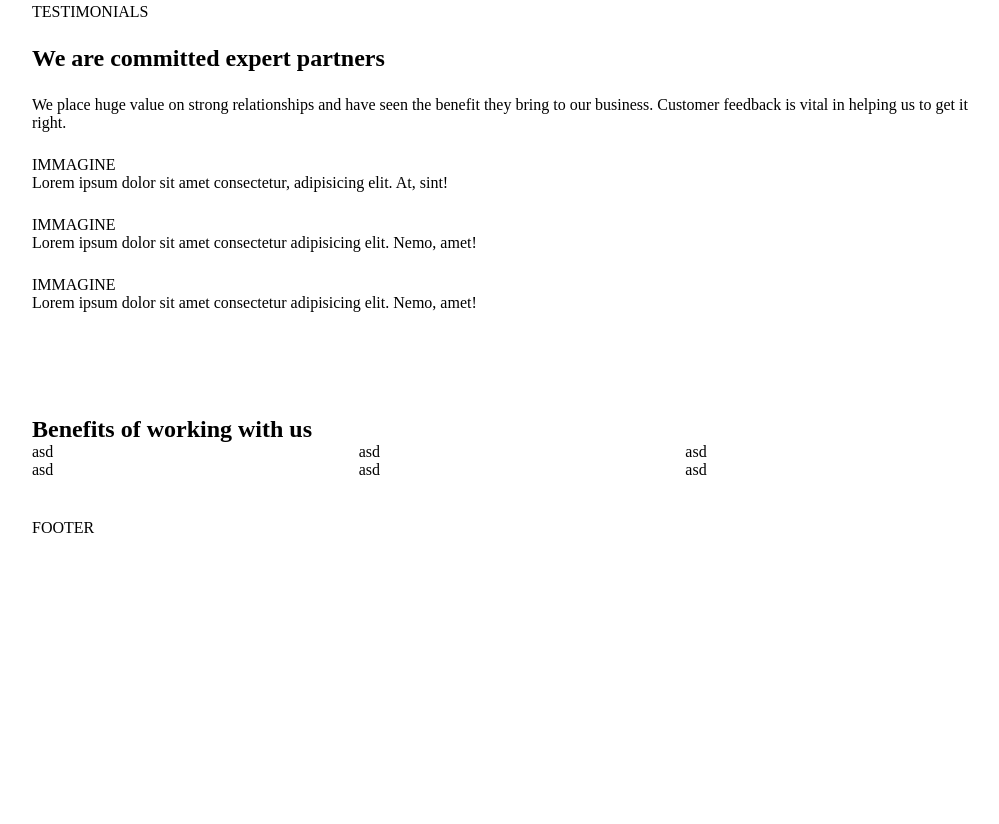
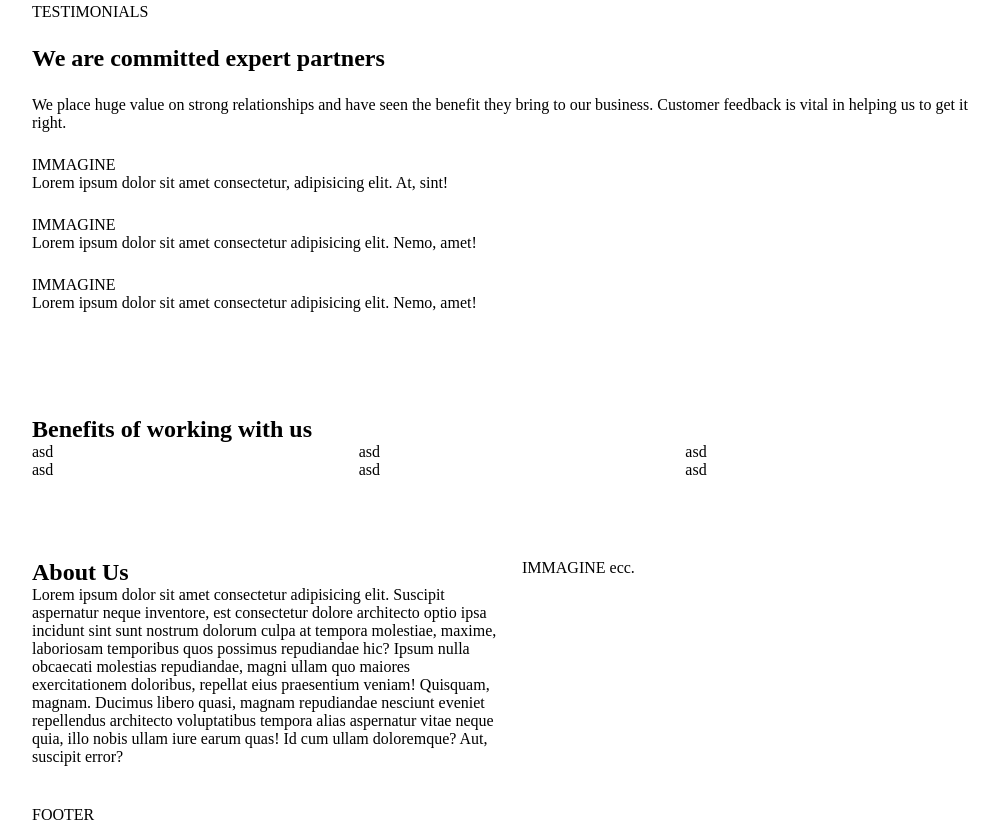
Before and after one commit to danieleangeletti/htmlcss-responsive-layout, a plain HTML site: page index.html in a window 1280 px wide. Shown: the part 363-1187 px from the top of the page, without its empty margins (128-1127 px from the left). Before the commit the page ends 900 px from the top, so only its background shows below. Drawn offline with Linux system fonts and the light colour scheme.

Commit message:
struttura quinta sezione completata

```diff
--- a/css/style.css
+++ b/css/style.css
@@ -115,6 +115,10 @@ main > section {
     #fourth-section .my-col-100 {
         width: calc(50% - 20px);
     }
+
+    #fifth-section .my-col-100 {
+        width: calc(50% - 20px);
+    }
 }
 
 /*
@@ -144,4 +148,8 @@ main > section {
     #fourth-section .my-col-100 {
         width: calc((100% / 3) - 20px);
     }
+
+    #fifth-section .my-col-100 {
+        width: calc(50% - 20px);
+    }
 }
--- a/index.html
+++ b/index.html
@@ -156,6 +156,27 @@
                 </div>
             </section>
 
+            <section id="fifth-section">
+                <div class="container">
+                    <div class="my-row">
+                        <div class="my-col-100">
+                            <h2>
+                                About Us
+                            </h2>
+
+                            <p>
+                                Lorem ipsum dolor sit amet consectetur adipisicing elit. Suscipit aspernatur neque inventore, est consectetur dolore architecto optio ipsa incidunt sint sunt nostrum dolorum culpa at tempora molestiae, maxime, laboriosam temporibus quos possimus repudiandae hic? Ipsum nulla obcaecati molestias repudiandae, magni ullam quo maiores exercitationem doloribus, repellat eius praesentium veniam! Quisquam, magnam. Ducimus libero quasi, magnam repudiandae nesciunt eveniet repellendus architecto voluptatibus tempora alias aspernatur vitae neque quia, illo nobis ullam iure earum quas! Id cum ullam doloremque? Aut, suscipit error?
+                            </p>
+                        </div>
+
+                        <div class="my-col-100">
+                            IMMAGINE ecc.
+                        </div>
+                    </div>
+
+                </div>
+            </section>
+
         </main>
 
         <footer>
```
